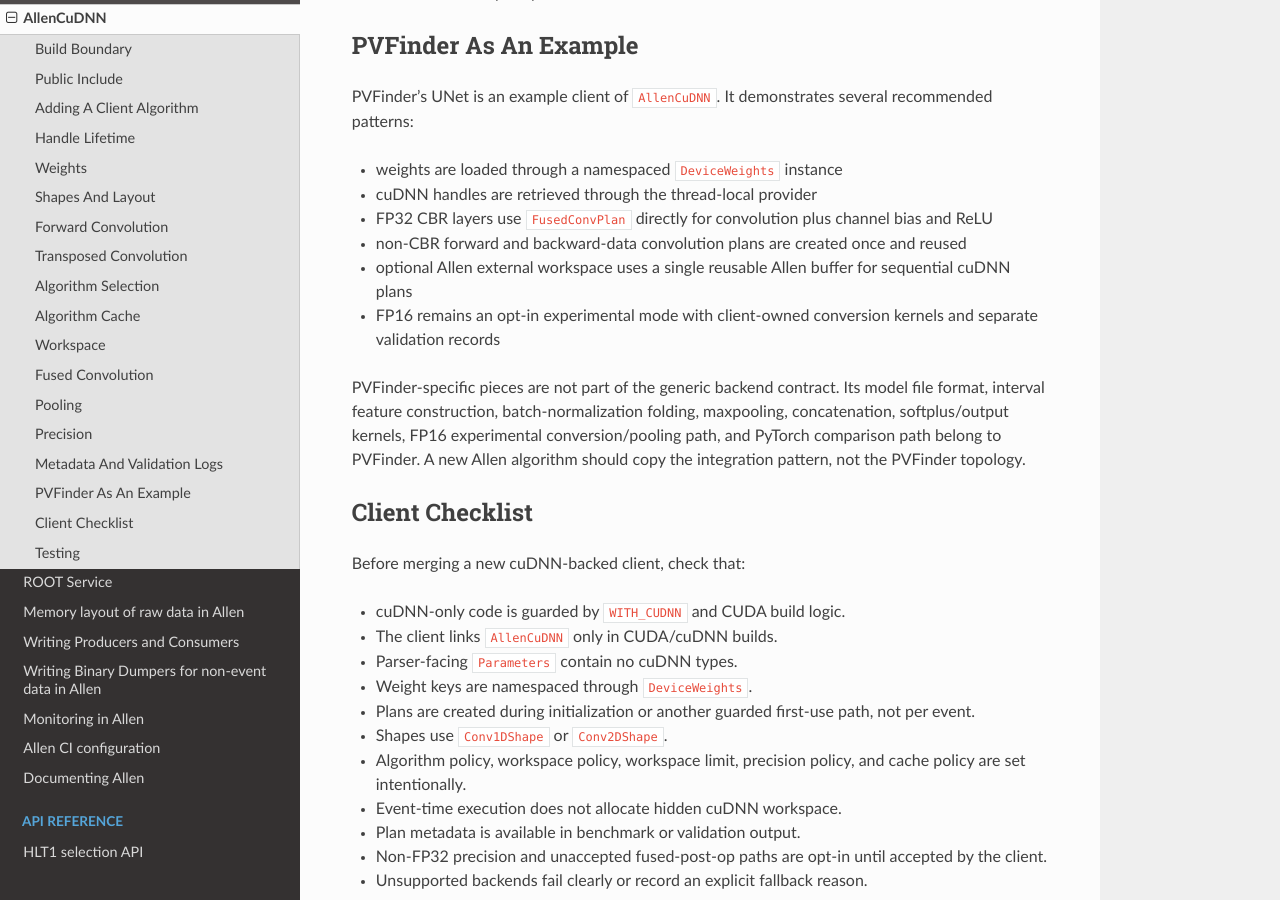
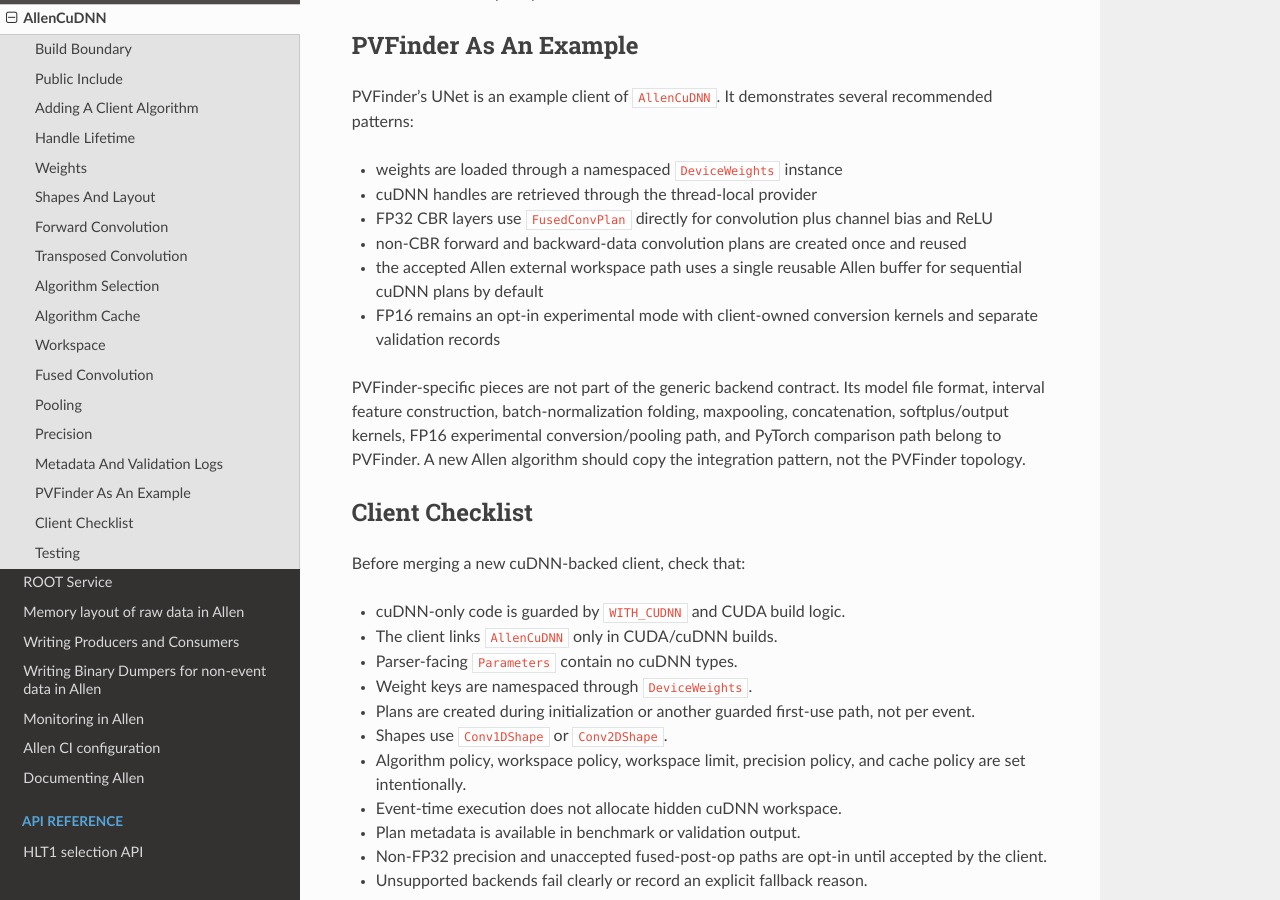
Before and after one commit to MohamedElashri/inference, a Sphinx documentation site: the page built from Allen/doc/develop/allen_cudnn.rst, in a window 1280 px wide and 900 px high, scrolled down 9081 px. Built offline with Sphinx 7.4.7 and the Read the Docs theme 3.1.0, drawn with Linux system fonts in a browser that asks for light colours; pages that are not in the unit, such as notebooks, are missing from menus.

Commit message:
feat: update default behavior for Allen external workspace and enhance error handling in validation dump

```diff
--- a/Allen/doc/develop/allen_cudnn.rst
+++ b/Allen/doc/develop/allen_cudnn.rst
@@ -478,8 +478,8 @@ recommended patterns:
   bias and ReLU
 * non-CBR forward and backward-data convolution plans are created once and
   reused
-* optional Allen external workspace uses a single reusable Allen buffer for
-  sequential cuDNN plans
+* the accepted Allen external workspace path uses a single reusable Allen
+  buffer for sequential cuDNN plans by default
 * FP16 remains an opt-in experimental mode with client-owned conversion kernels
   and separate validation records
 
```
Also changed, not shown: 3 other files.
